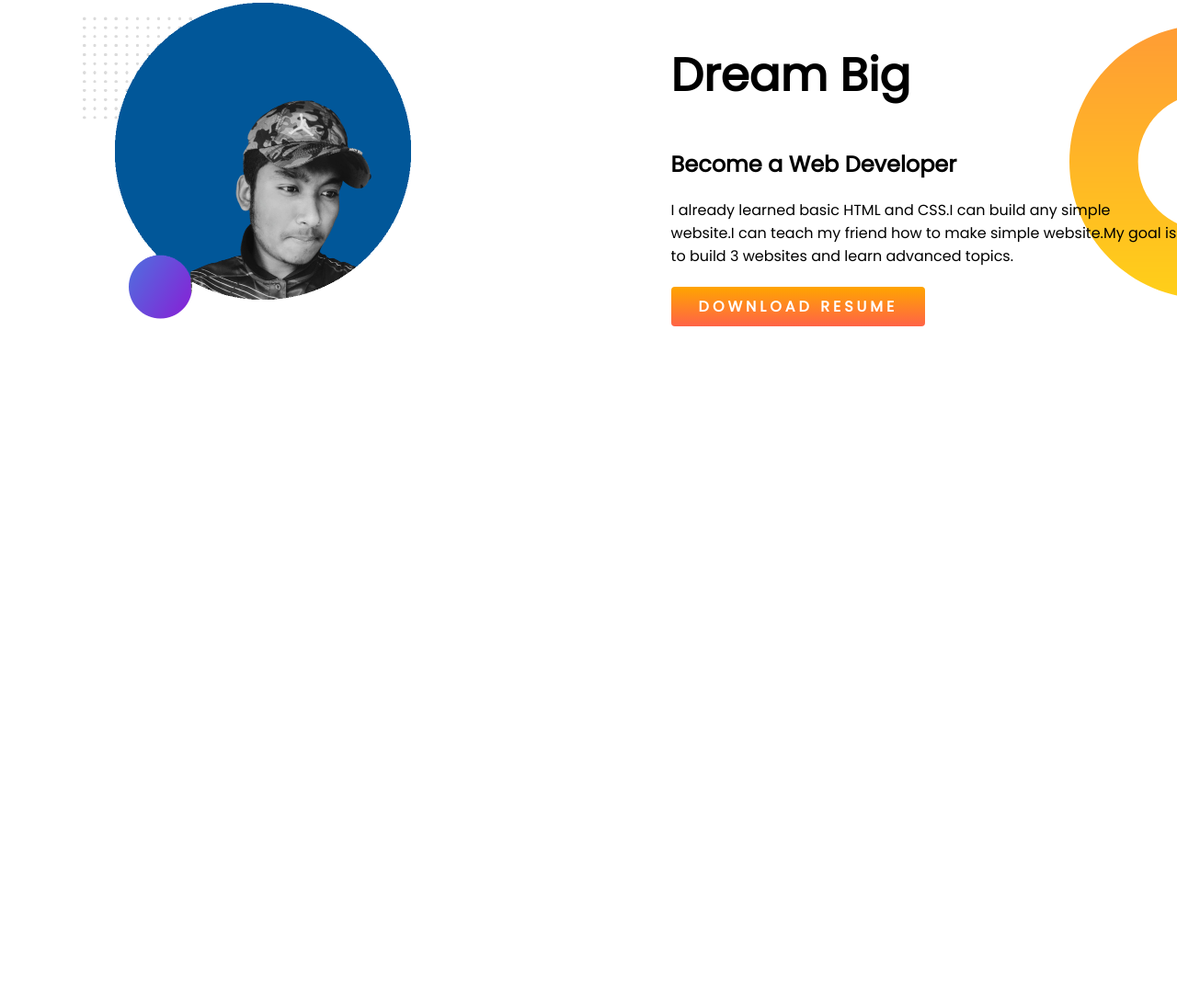
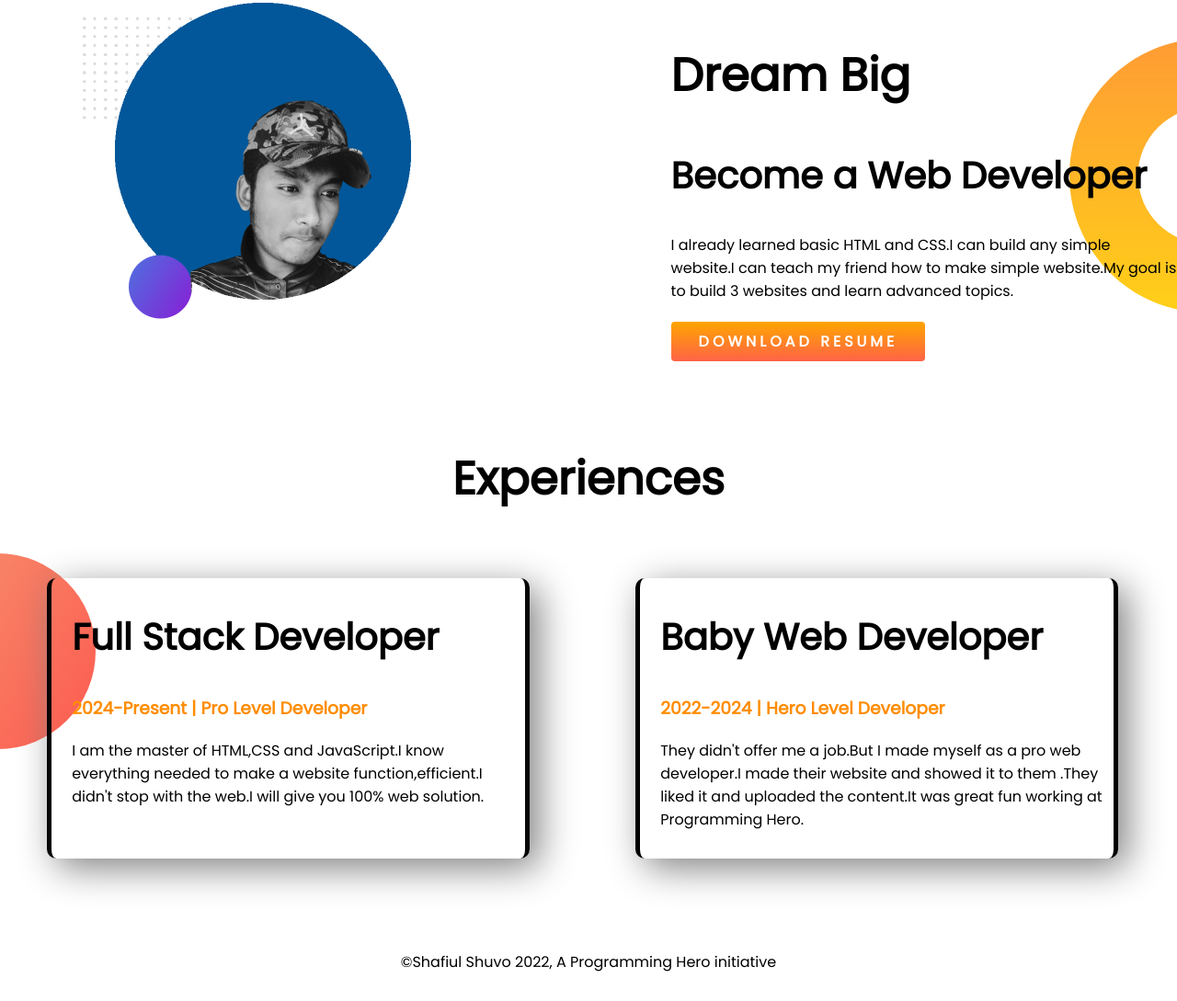
Before and after one commit to shafiulshuvo9/developer-portfolio, a plain HTML site: page index.html in a window 1280 px wide. Shown: the part 659-1748 px from the top of the page at 92% size. Before the commit the page ends 1113 px from the top, so only its background shows below. Drawn offline with Linux system fonts and the light colour scheme.

Commit message:
styled border and footer

```diff
--- a/index.html
+++ b/index.html
@@ -17,7 +17,7 @@
     <link rel="stylesheet" href="style.css" />
   </head>
   <body>
-    <section class="top_banner">
+    <section class="top_banner flexible_container">
       <div class="half_width">
         <h1>Welcome To</h1>
         <h1><span>Shafiul Shuvo </span> Developing World!</h1>
@@ -32,7 +32,7 @@
       </div>
       <div class="half_width"><img src="images/top.png" alt="" /></div>
     </section>
-    <section class="dream_big">
+    <section class="dream_big flexible_container">
       <div class="half_width">
         <img src="images/my-middle.png" alt="" />
       </div>
@@ -47,5 +47,32 @@
         <a class="link_button" href="">Download Resume</a>
       </div>
     </section>
+    <section class="experience_area">
+      <h1 class="experience_text">Experiences</h1>
+      <div class="flexible_container">
+        <div id="full-stack-developer" class="experience_item">
+          <h2>Full Stack Developer</h2>
+          <h3 class="orange_color">2024-Present | Pro Level Developer</h3>
+          <p>
+            I am the master of HTML,CSS and JavaScript.I know everything needed
+            to make a website function,efficient.I didn't stop with the web.I
+            will give you 100% web solution.
+          </p>
+        </div>
+        <div id="baby-web-developer" class="experience_item">
+          <h2>Baby Web Developer</h2>
+          <h3 class="orange_color">2022-2024 | Hero Level Developer</h3>
+          <p>
+            They didn't offer me a job.But I made myself as a pro web
+            developer.I made their website and showed it to them .They liked it
+            and uploaded the content.It was great fun working at Programming
+            Hero.
+          </p>
+        </div>
+      </div>
+    </section>
   </body>
+  <footer>
+    <p>&copy;Shafiul Shuvo 2022, A Programming Hero initiative</p>
+  </footer>
 </html>
--- a/style.css
+++ b/style.css
@@ -5,13 +5,16 @@ body {
 h1 {
   font-size: 50px;
 }
+h2 {
+  font-size: 40px;
+}
 span {
   color: darkorange;
 }
 p {
   margin-bottom: 30px;
 }
-section {
+.flexible_container {
   display: flex;
   margin-bottom: 100px;
 }
@@ -36,9 +39,41 @@ section {
 .top_banner {
   background-image: url(images/top-banner.png);
   background-repeat: no-repeat;
+  margin-bottom: 100px;
 }
 .dream_big {
   background-image: url(images/dream-bg.png);
   background-repeat: no-repeat;
   background-position: right;
 }
+.experience_text {
+  text-align: center;
+  margin-bottom: 70px;
+}
+.orange_color {
+  color: darkorange;
+}
+.experience_item {
+  width: 40%;
+  margin-left: 4%;
+  padding-left: 22px;
+  margin-right: 5%;
+  box-shadow: 10px 10px 40px gray;
+  border-radius: 10px;
+}
+.experience_area {
+  background-image: url(images/exp-bg.png);
+  background-repeat: no-repeat;
+  background-position: left;
+}
+#full-stack-developer {
+  border-left: 5px solid rgba(0, 0, 0, 0.973);
+  border-right: 5px solid rgba(0, 0, 0, 0.973);
+}
+#baby-web-developer {
+  border-left: 5px solid rgb(0, 0, 0);
+  border-right: 5px solid rgb(0, 0, 0);
+}
+footer p {
+  text-align: center;
+}
```
